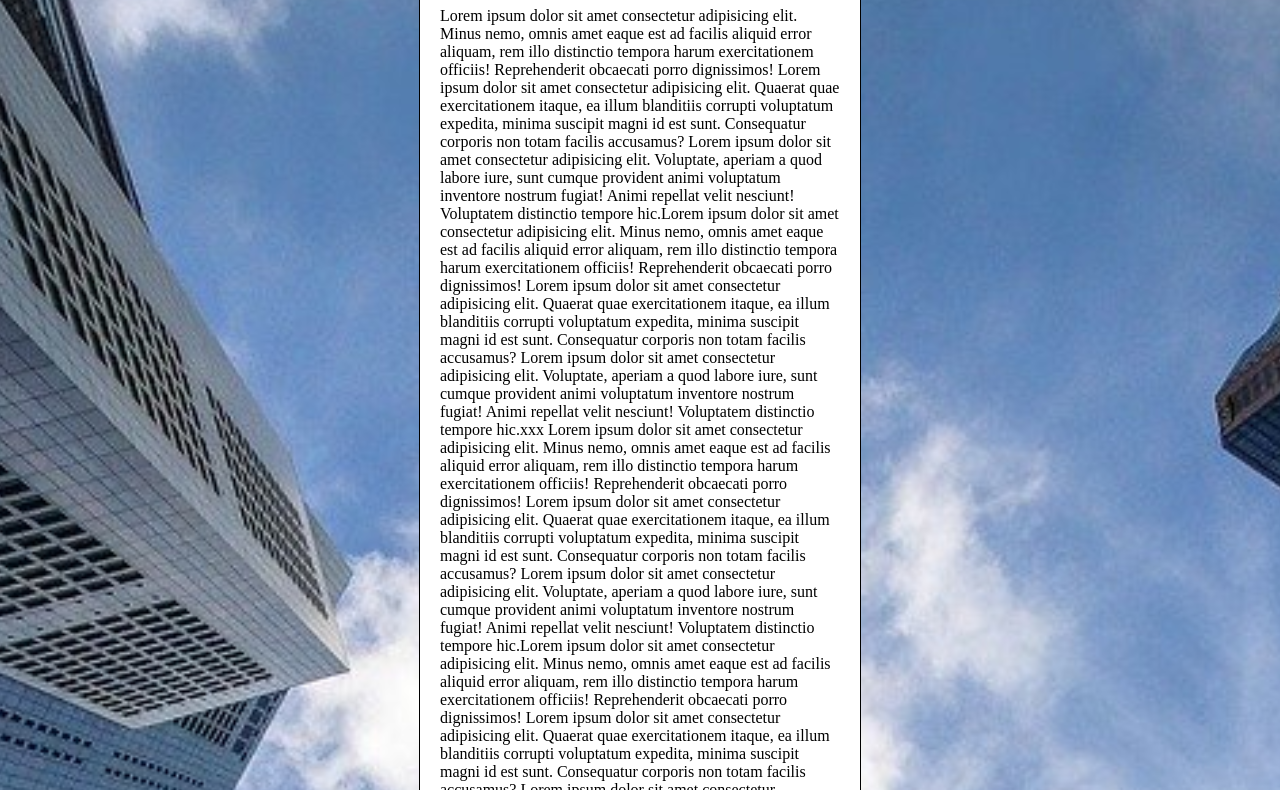
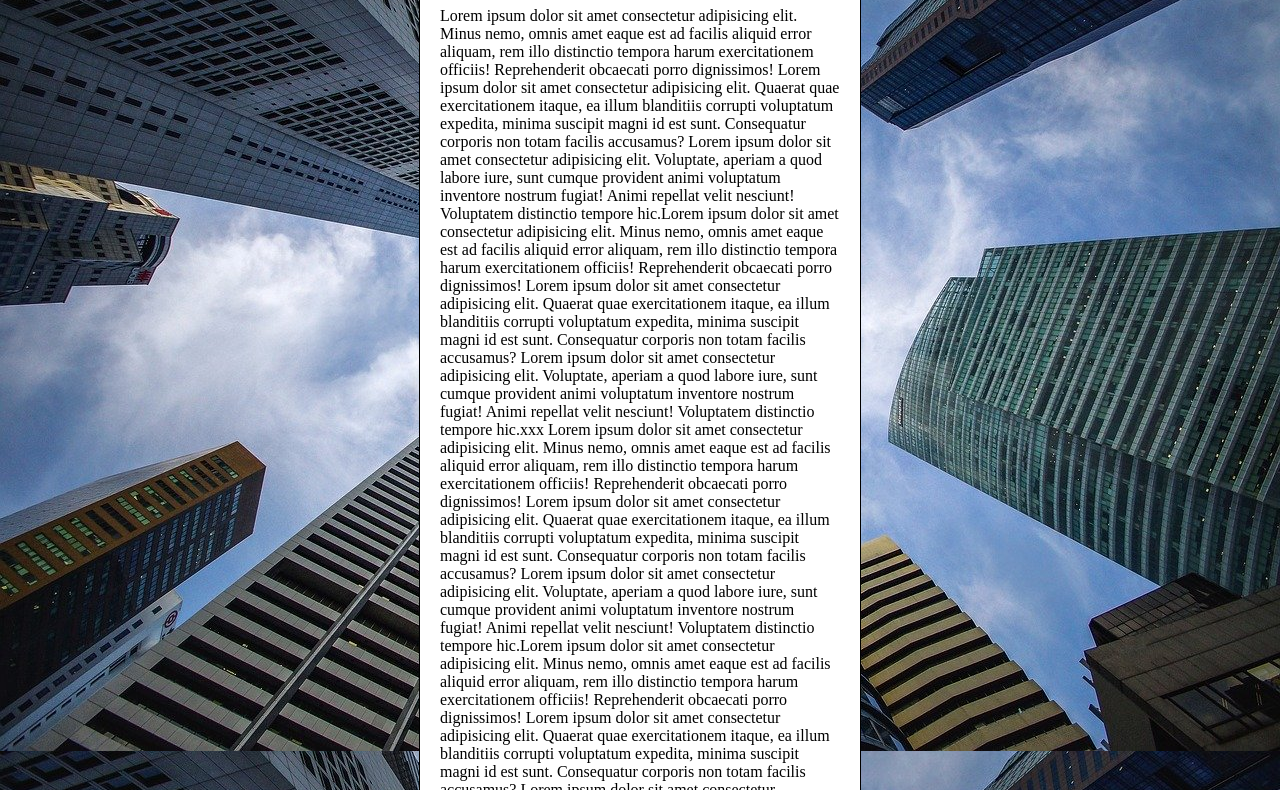
Before and after one commit to celodesign/curso-html5-e-css3, a plain HTML site: page exercicios/modulo2/ex022/fundo006.html in a window 1280 px wide. Shown: the part 102-892 px from the top of the page. Drawn offline with Linux system fonts and the light colour scheme.

Commit message:
Alteração fundo006

```diff
--- a/exercicios/modulo2/ex022/fundo006.html
+++ b/exercicios/modulo2/ex022/fundo006.html
@@ -3,20 +3,31 @@
 <head>
     <meta charset="UTF-8">
     <meta name="viewport" content="width=device-width, initial-scale=1.0">
-    <title>Document</title>
+    <title>Fundo fixo de tela</title>
 
     <style>
         body{
-            background-color: black;
+            height: 100vh;
+            /*background-color: black;
             background-image: url("imagens/wallpaper002.jpg");
             background-position: center center;
-            background-repeat: repeat-y;
+            background-repeat: no-repeat;
             background-size: cover;
+            background-attachment: fixed;*/
+
+            background: black url("imagens/wallpaper002.jpg") center center no-repeat fixed;
+            background-size: cover;
+
+            /* Short hand
+
+            background: color image position repeat [size] attachment;
+
+            */
         }
 
         main{
             background-color: white;
-            width: 400px;
+            max-width: 400px;
             padding: 20px;
             margin: auto;
             border: 1px solid black;
```
